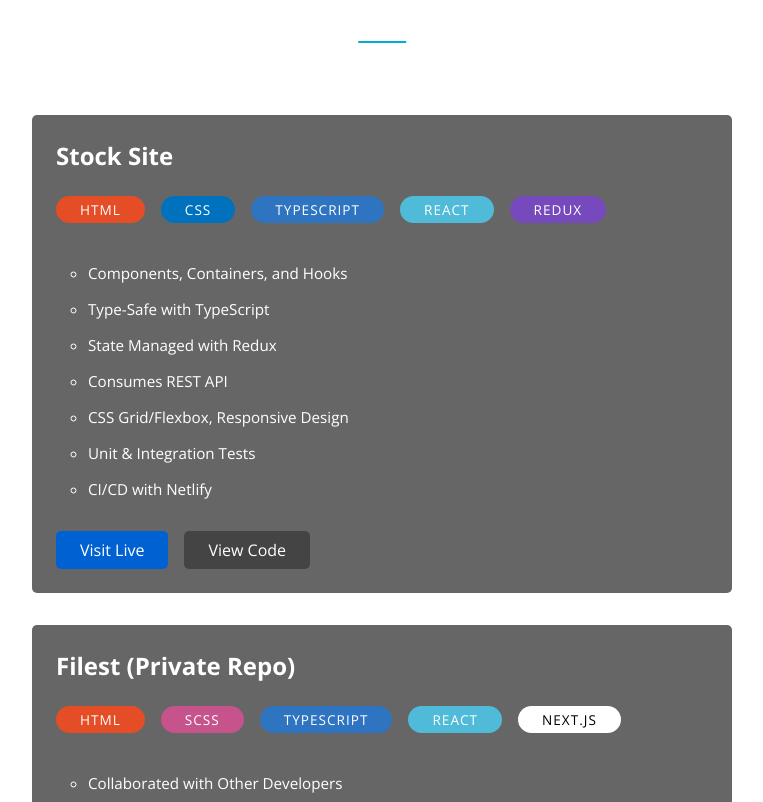
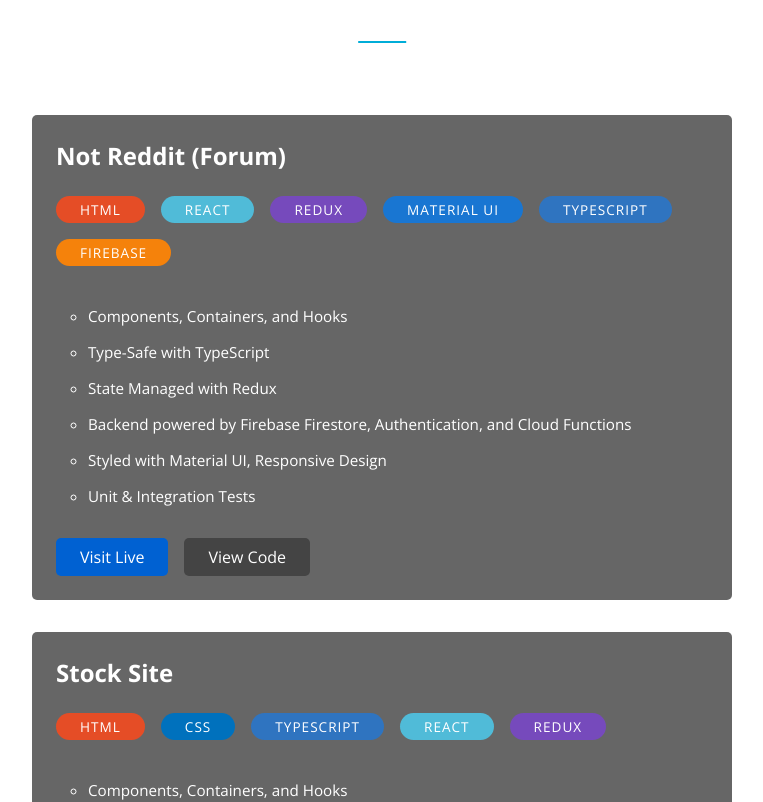
Before and after one commit to nicholas-newman1/portfolio-react, a Next.js app: page / in a window 1280 px wide. Shown: the part 920-1722 px from the top of the page, without its empty margins (258-1021 px from the left). Built offline with nearby package versions, Linux system fonts and the light colour scheme.

Commit message:
added Not Reddit

```diff
--- a/data.js
+++ b/data.js
@@ -1,4 +1,26 @@
 export const projects = [
+  {
+    id: 4,
+    title: 'Not Reddit (Forum)',
+    tags: [
+      { text: 'html', backgroundColor: '#E54D26' },
+      { text: 'react', backgroundColor: '#50BBD8' },
+      { text: 'redux', backgroundColor: '#764ABC' },
+      { text: 'material ui', backgroundColor: '#1976D2' },
+      { text: 'typescript', backgroundColor: '#2F74C0' },
+      { text: 'firebase', backgroundColor: '#F5820B' },
+    ],
+    description: [
+      'Components, Containers, and Hooks',
+      'Type-Safe with TypeScript',
+      'State Managed with Redux',
+      'Backend powered by Firebase Firestore, Authentication, and Cloud Functions',
+      'Styled with Material UI, Responsive Design',
+      'Unit & Integration Tests',
+    ],
+    liveUrl: 'https://lucid-jackson-c254a2.netlify.app/',
+    codeUrl: 'https://github.com/nicholas-newman1/not-reddit-mui',
+  },
   {
     id: 1,
     title: 'Stock Site',
```
